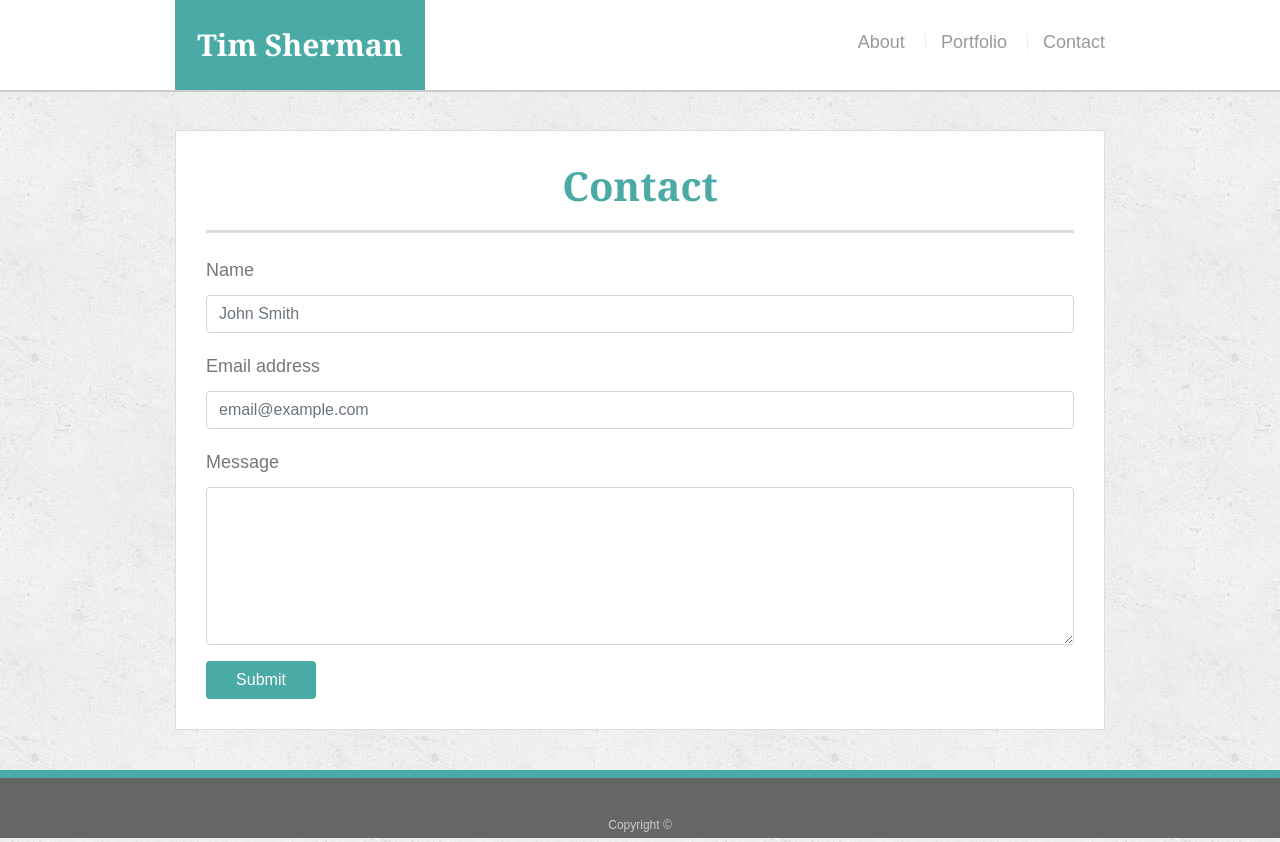
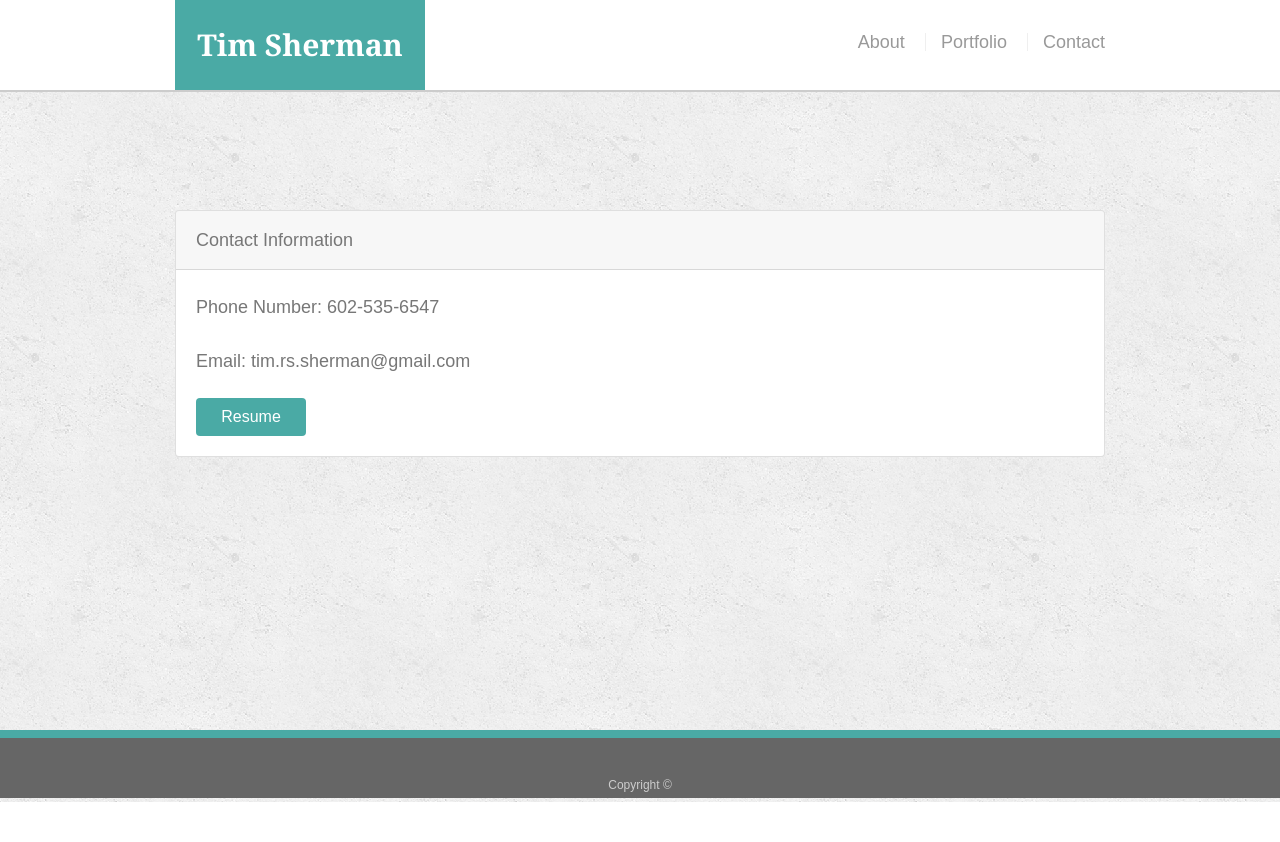
Before and after one commit to tsherman16/Updated-Portfolio, a plain HTML site: page contact.html in a window 1280 px wide. After the commit the page ends 802 px from the top, so only its background shows below. Drawn offline with nearby package versions, Linux system fonts and the light colour scheme.

Commit message:
friendfinder added

```diff
--- a/assets/css/style.css
+++ b/assets/css/style.css
@@ -129,6 +129,10 @@ body {
   }
 
   /* main */
+
+.card {
+  margin-top: 10vh;
+}
 
   #main-container {
     padding-top: 130px;
--- a/contact.html
+++ b/contact.html
@@ -23,23 +23,16 @@
     </header>
 
     <div id="main-container" class="container">
-        <form class="mainSection-contact">
-            <h1>Contact</h1>
-            <div class="form-group">
-                <label for="exampleFormControlInput1">Name</label>
-                <input type="text" class="form-control" id="name-input" placeholder="John Smith">
+        <div class="card">
+            <div class="card-header">
+                Contact Information
             </div>
-            <div class="form-group">
-                <label for="exampleFormControlInput1">Email address</label>
-                <input type="email" class="form-control" id="email-input" placeholder="email@example.com">
+            <div class="card-body">
+                <p class="card-text">Phone Number: 602-535-6547</p>
+                <p class="card-text">Email: tim.rs.sherman@gmail.com</p>
+                <a href="#" class="btn btn-color">Resume</a>
             </div>
-            <div class="form-group">
-                <label for="exampleFormControlTextarea1">Message</label>
-                <textarea class="form-control" id="message-input" rows="6"></textarea>
-            </div>
-            <button type="submit" class="btn btn-color">Submit</button>
-        </form>
-
+        </div>
     </div>
 
     <footer>
```
Also changed, not shown: index.html (+6 -2 lines), portfolio.html (+20 -3 lines).
